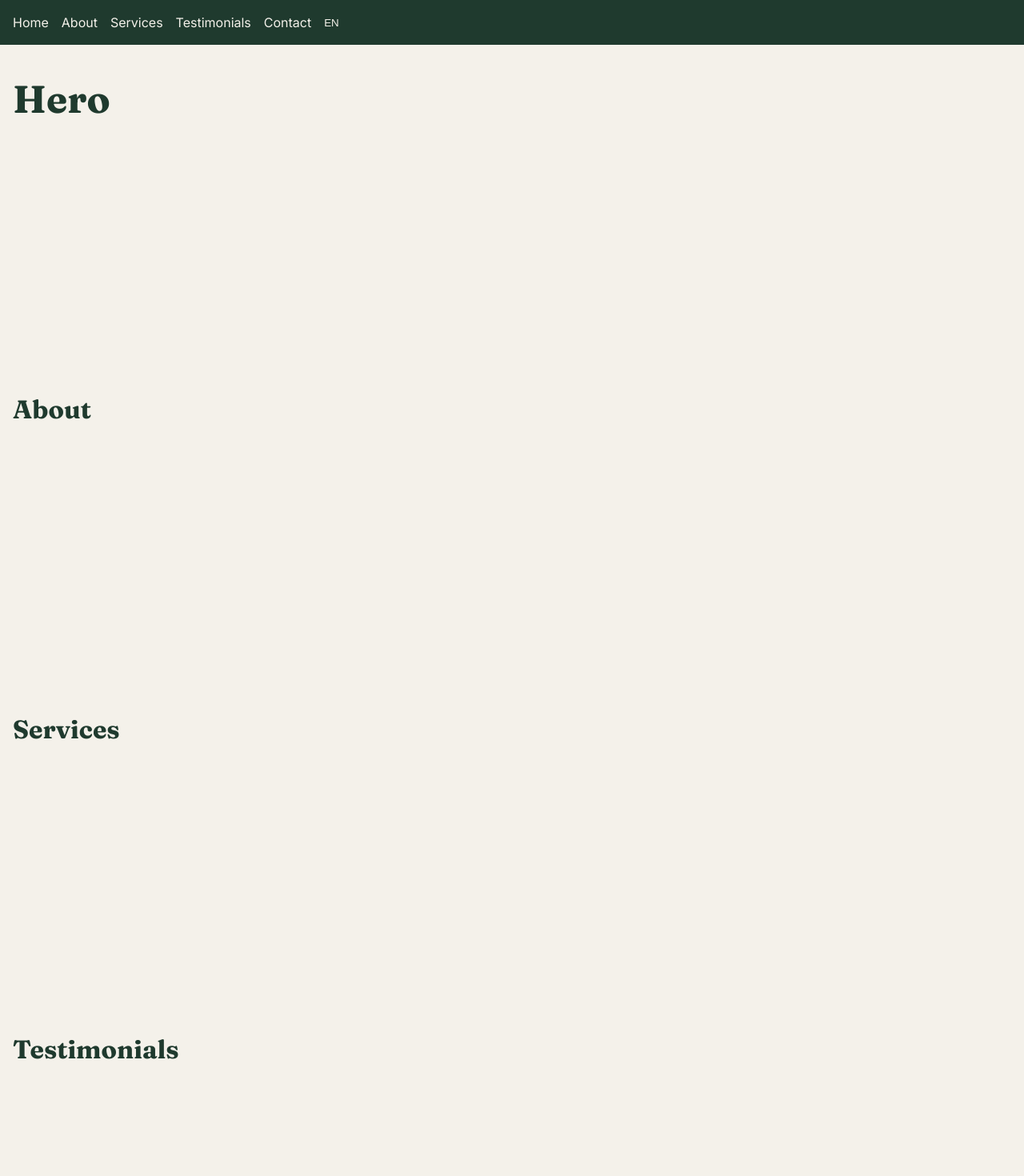
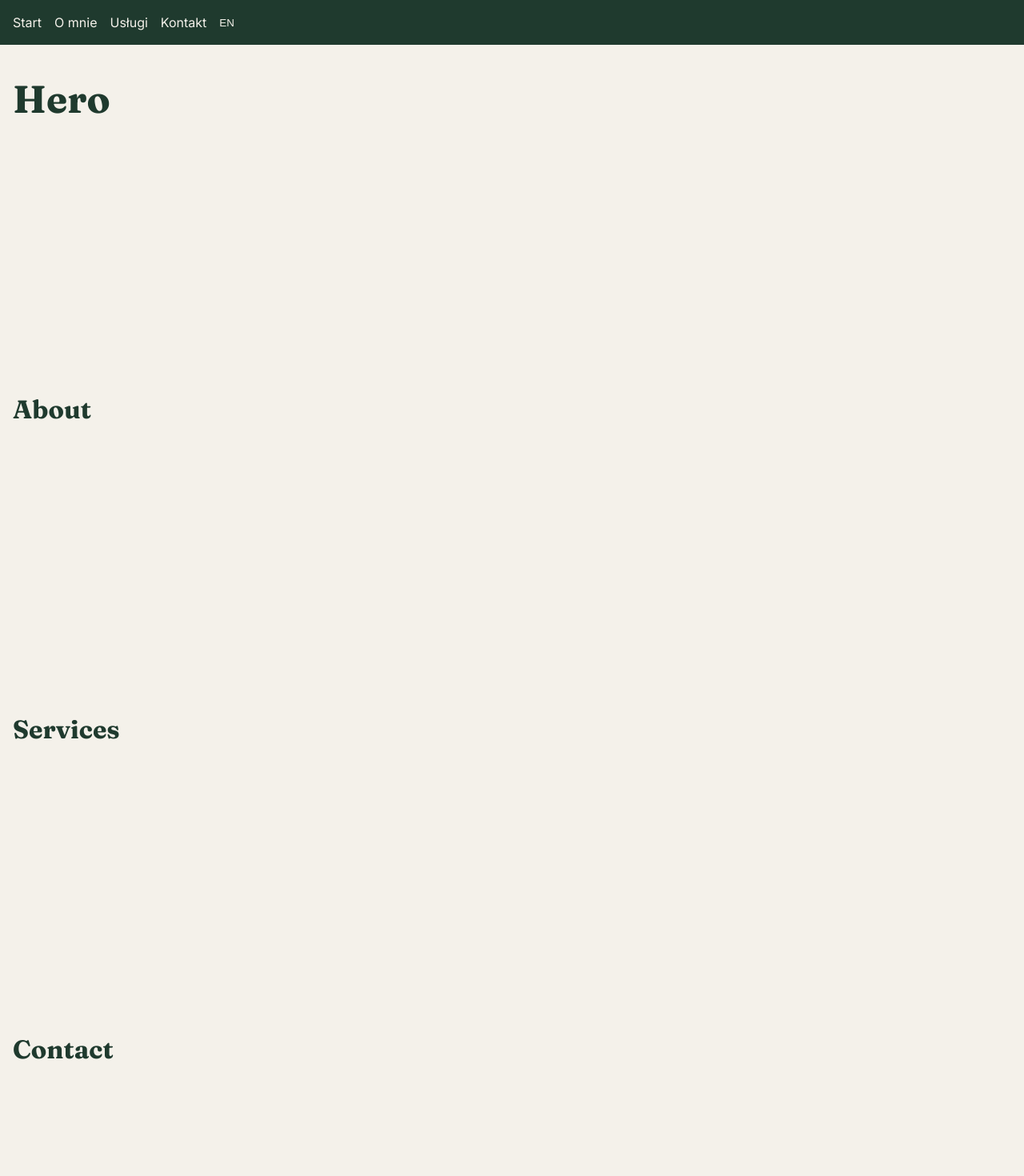
Before and after one commit to alluszru/SuperDruzyna, a React (Vite) app in the folder frontend/: page / in a window 1280 px wide. Shown: the top 1470 px of the page at 80% size. Built offline with nearby package versions, Linux system fonts and the light colour scheme.

Commit message:
feat: add PL/EN translations for nav; remove testimonials section

```diff
--- a/frontend/src/App.jsx
+++ b/frontend/src/App.jsx
@@ -2,7 +2,6 @@ import Nav from "./Nav";
 import Hero from "./sections/Hero";
 import About from "./sections/About";
 import Services from "./sections/Services";
-import Testimonials from "./sections/Testimonials";
 import Contact from "./sections/Contact";
 import Footer from "./sections/Footer";
 import LanguageContext from "./sections/LanguageContext";
@@ -16,7 +15,6 @@ function App() {
           <Hero />
           <About />
           <Services />
-          <Testimonials />
           <Contact />
         </main>
         <Footer />
--- a/frontend/src/Nav.jsx
+++ b/frontend/src/Nav.jsx
@@ -1,8 +1,10 @@
 import { useLanguage } from "./sections/LanguageContext";
+import translations from "./translations";
 
 function Nav() {
 
   const {language, setLanguage} = useLanguage();
+  const t = translations[language]
 
   const languageLabel = language === "pl" ? "EN" : "PL";
   function changeLanguage() {
@@ -11,11 +13,10 @@ function Nav() {
 
   return (
     <nav className="nav">
-        <a href="#home">Home</a>
-        <a href="#about">About</a>
-        <a href="#services">Services</a>
-        <a href="#testimonials">Testimonials</a>
-        <a href="#contact">Contact</a>
+        <a href="#home">{t.nav.home}</a>
+        <a href="#about">{t.nav.about}</a>
+        <a href="#services">{t.nav.services}</a>
+        <a href="#contact">{t.nav.contact}</a>
         <button className="langButton" onClick={changeLanguage}>{languageLabel}</button>
     </nav>
   );
--- a/frontend/src/sections/Testimonials.jsx
+++ /dev/null
@@ -1,9 +0,0 @@
-function Testimonials() {
-  return (
-    <section id="testimonials" className="section">
-      <h2>Testimonials</h2>
-    </section>
-  );
-}
-
-export default Testimonials;
--- /dev/null
+++ b/frontend/src/translations.js
@@ -0,0 +1,20 @@
+const translations = {
+  pl: {
+    nav: {
+      home: "Start",
+      about: "O mnie",
+      services: "Usługi",
+      contact: "Kontakt",
+    },
+  },
+  en: {
+    nav: {
+      home: "Home",
+      about: "About",
+      services: "Services",
+      contact: "Contact",
+    },
+  },
+};
+
+export default translations;
```
